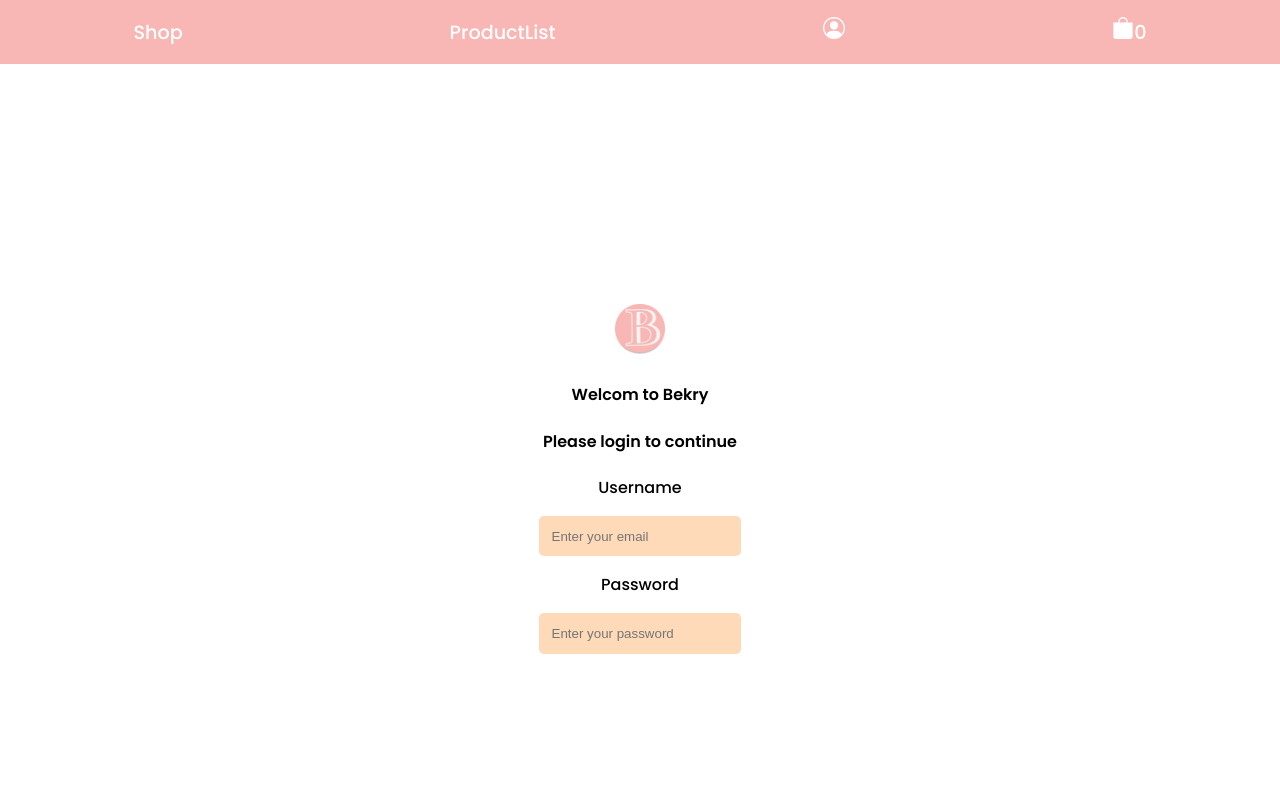
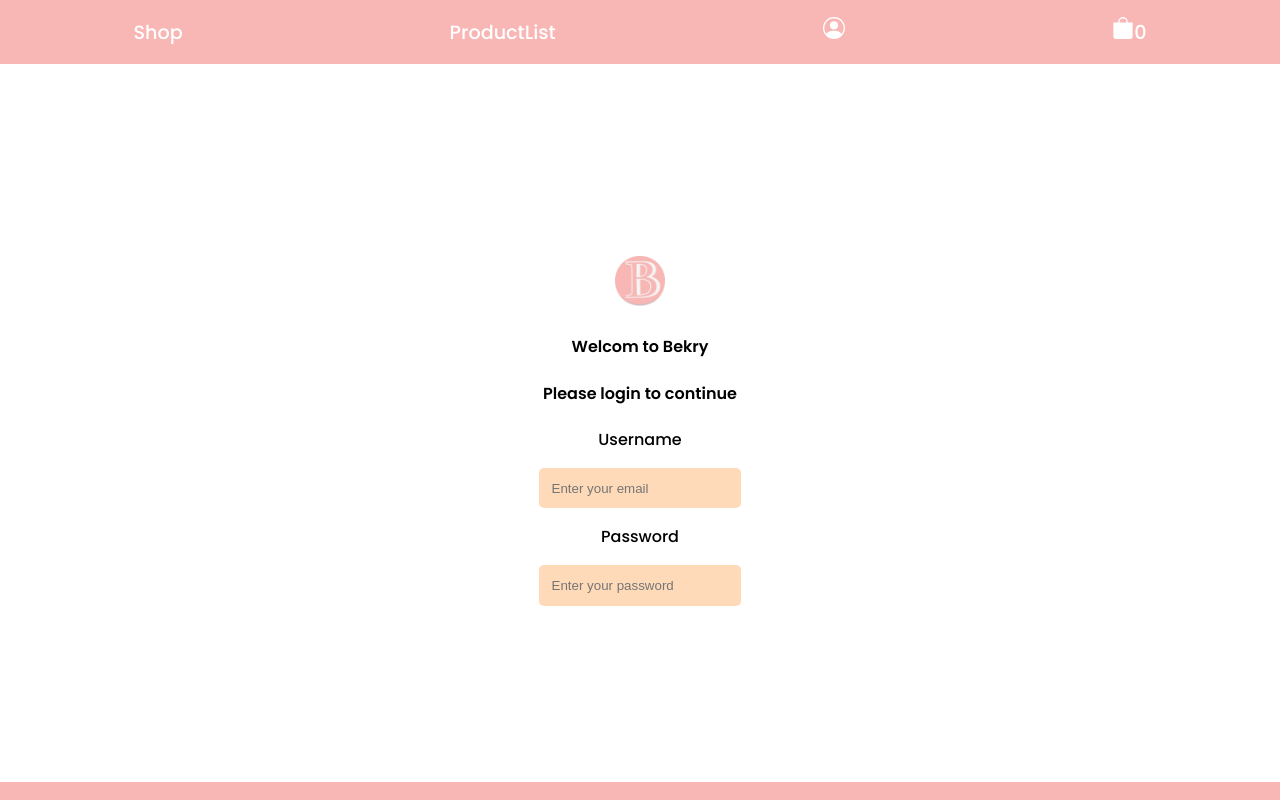
Before and after one commit to kakaingalu/Bekry-Ecommerce, a React (Create React App) app in the folder bekry/: page /login in a window 1280 px wide. Shown: the top 800 px of the page. Built offline with nearby package versions, Linux system fonts and the light colour scheme; data requests are answered from the project's data file.

Commit message:
add styles to the login component

```diff
--- a/bekry/src/components/Login/Login.css
+++ b/bekry/src/components/Login/Login.css
@@ -3,7 +3,7 @@ h1 {
     /* text-align: center; */
 }
 .login-wrapper {
-    margin-top: 8rem;
+    margin-top: 5rem;
     font-family: Poppins;
     padding: 1rem;
     font-size: medium;
```
